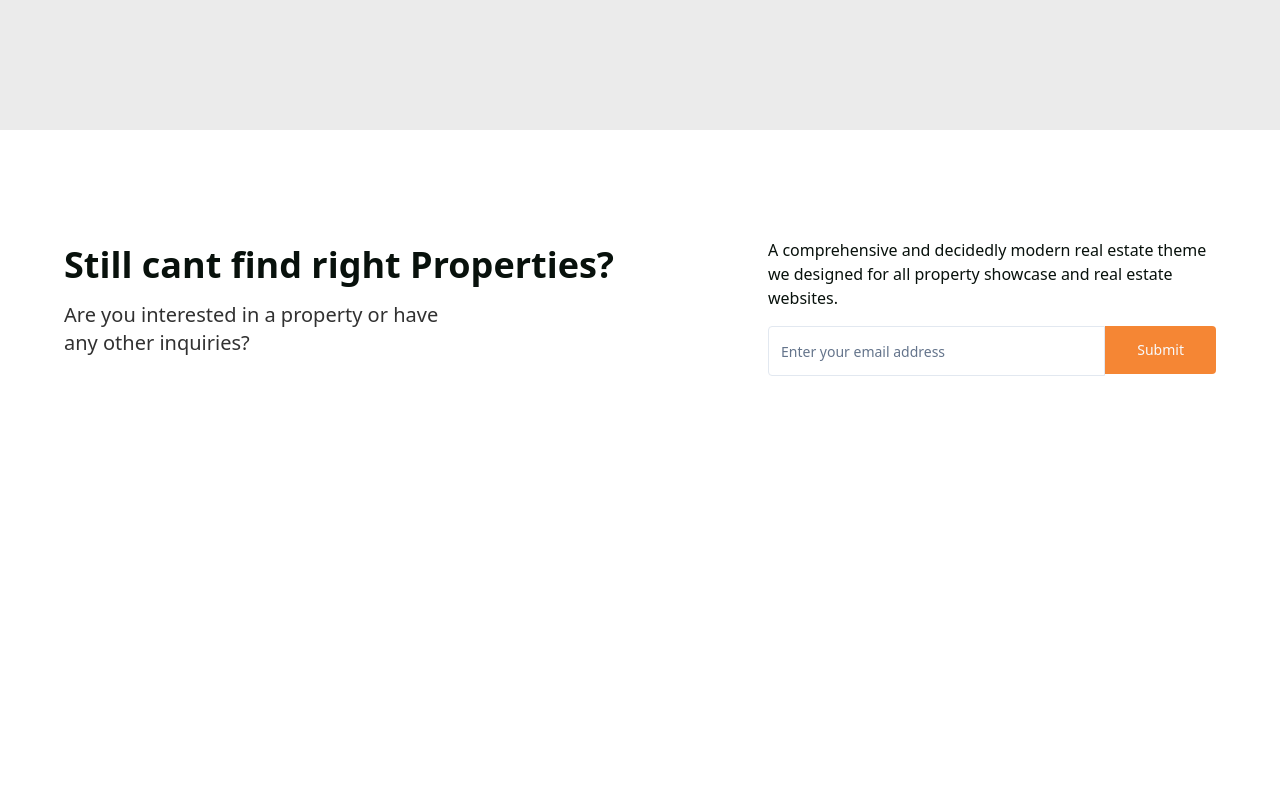
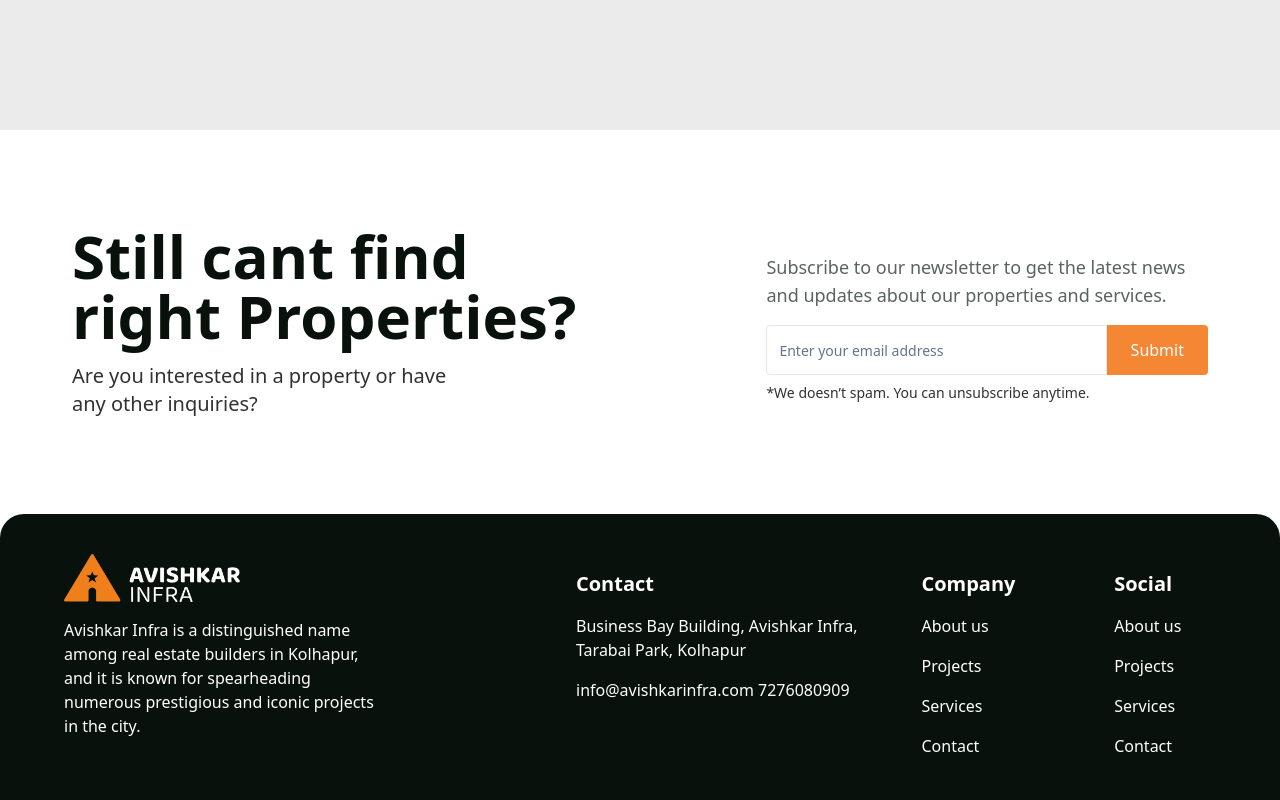
Before and after one commit to shubhcode12/avishkarinfra, a Next.js app: page /contactus in a window 1280 px wide. Shown: the part 680-1480 px from the top of the page. Before the commit the page ends 1152 px from the top, so only its background shows below. Built offline with nearby package versions, Linux system fonts and the light colour scheme.

Commit message:
add CTA & footer

```diff
--- a/src/pages/contactus.tsx
+++ b/src/pages/contactus.tsx
@@ -1,5 +1,5 @@
-import Navbar from '@/components/common/Navbar'
-import React from 'react'
+import Navbar from "@/components/common/Navbar";
+import React from "react";
 import {
   Card,
   CardContent,
@@ -17,15 +17,18 @@ import {
   SelectTrigger,
   SelectValue,
 } from "@/components/ui/select";
-import { Textarea } from '@/components/ui/textarea';
-import { Button } from '@/components/ui/button';
+import { Textarea } from "@/components/ui/textarea";
+import { Button } from "@/components/ui/button";
+import Footer from "@/components/common/Footer";
+import CTA from "@/components/common/CTA";
 const Contactus = () => {
   const handleMailClick = () => {
-        window.location.href = 'mailto:example@example.com?subject=Hello&body=This is the email body.';
+    window.location.href =
+      "mailto:example@example.com?subject=Hello&body=This is the email body.";
   };
   return (
     <div>
-      <Navbar/>
+      <Navbar />
       <section className="w-full flex flex-col bg-[#999999] bg-opacity-20 justify-center px-4 py-44 lg:px-0">
         <div className="flex justify-center w-full">
           <div className="max-w-6xl w-full">
@@ -35,12 +38,16 @@ const Contactus = () => {
                   <div>
                     <Button>Contact us</Button>
                   </div>
-                    <div className='text-6xl font-semibold max-w-[23rem]'>
+                  <div className="text-6xl font-semibold max-w-[23rem]">
                     Let&apos;s make an action plan
                   </div>
-                    <div className='text-xl max-w-[28rem]'>
-                    Don&apos;t like the form? Leave a message via email <span className='underline cursor-pointer' onClick={handleMailClick}>info@samaramars.com</span>
-
+                  <div className="text-xl max-w-[28rem]">
+                    Don&apos;t like the form? Leave a message via email{" "}
+                    <span
+                      className="underline cursor-pointer"
+                      onClick={handleMailClick}>
+                      info@samaramars.com
+                    </span>
                   </div>
                 </div>
                 <div className="w-full">
@@ -102,39 +109,12 @@ const Contactus = () => {
               </div>
             </div>
           </div>
-
-            </div>
-
-            </section>
-            <section className="w-full flex flex-col justify-center px-4 py-24 lg:px-0">
-        <div className="flex justify-center w-full">
-          <div className="max-w-6xl w-full">
-          <div className="flex justify-center items-center w-full gap-8">
-            <div className='flex flex-col justify-end w-full gap-4'>
-
-            <div className='text-4xl font-semibold text-secondary'>
-            Still cant find right
-Properties?
-            </div>
-            <div className='text-secondaryLight max-w-sm text-xl'>
-            Are you interested in a property or
-            have any other inquiries?
-            </div>
-            </div>
-            <div className="w-2/3 mt-3">
-
-            <div className='text-secondary'>A comprehensive and decidedly modern real estate theme we designed for all property showcase and real estate websites.</div>
-            <div className='flex w-full mt-4'>
-              <Input type='email' placeholder='Enter your email address' className='py-6 rounded-none !rounded-l focus-visible:ring-0 focus-visible:ring-offset-1 focus:border-none'/>
-              <Button className='!rounded-none !rounded-r'>Submit</Button>
-            </div>
-            </div>
-            </div>
-            </div>
         </div>
       </section>
+      <CTA />
+      <Footer />
     </div>
-  )
-}
+  );
+};
 
-export default Contactus
+export default Contactus;
```
Lines whose indentation alone changed are shown as unchanged.
